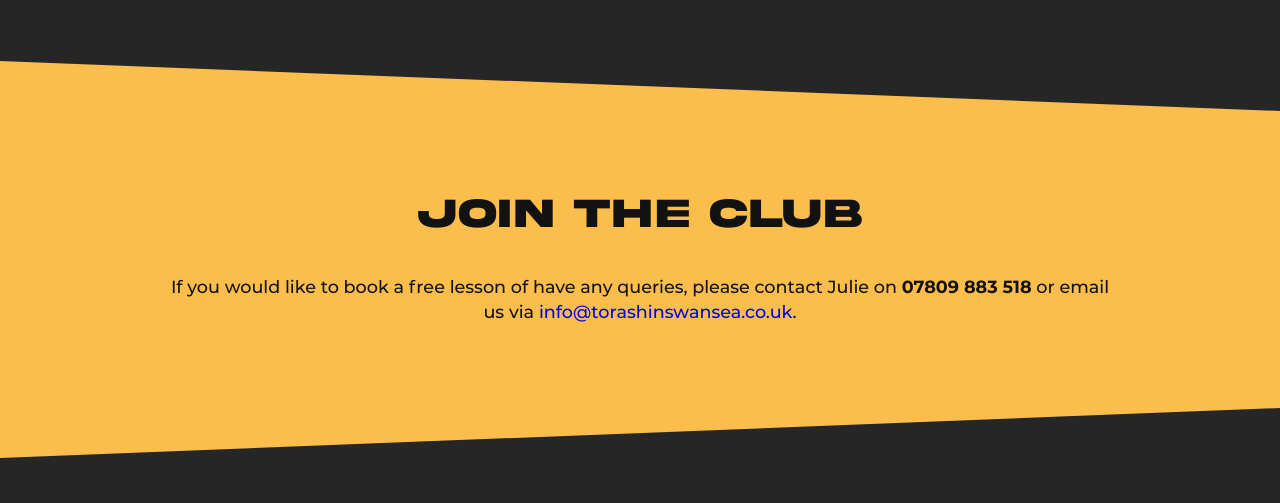
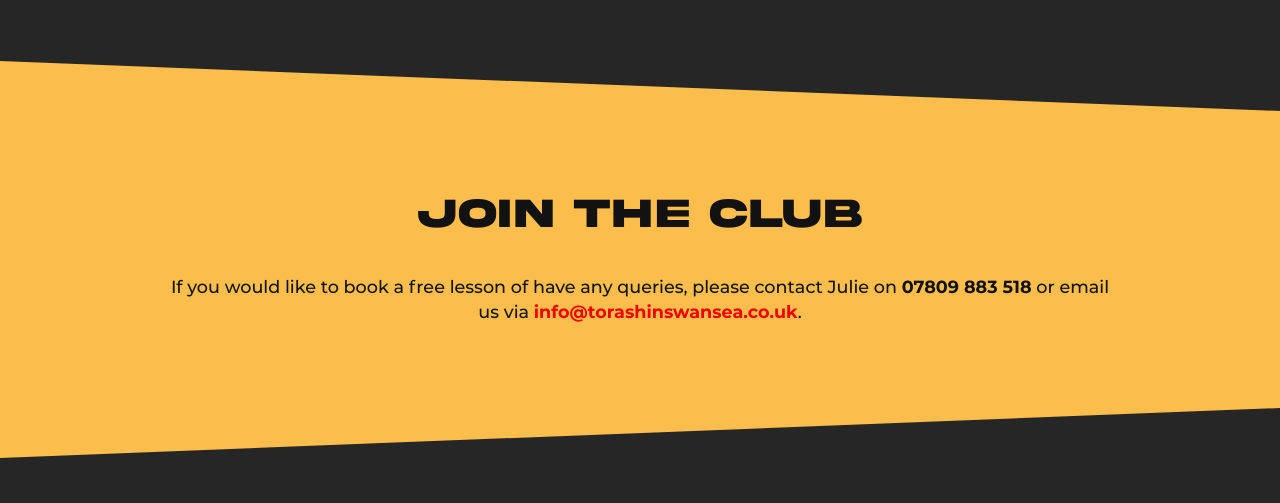
Before and after one commit to mbgfx/torashin, a plain HTML site: page index.html in a window 1280 px wide. Shown: the part 3020-3523 px from the top of the page. Drawn offline with Linux system fonts and the light colour scheme.

Commit message:
Update style.css

```diff
--- a/style.css
+++ b/style.css
@@ -136,6 +136,10 @@ a {
 }
 .yellow strong {
   color: #121212;
+}
+.yellow a {
+  color: #F20000;
+  font-weight: 700;
 }
 .grey {
   background: #262626;
```
